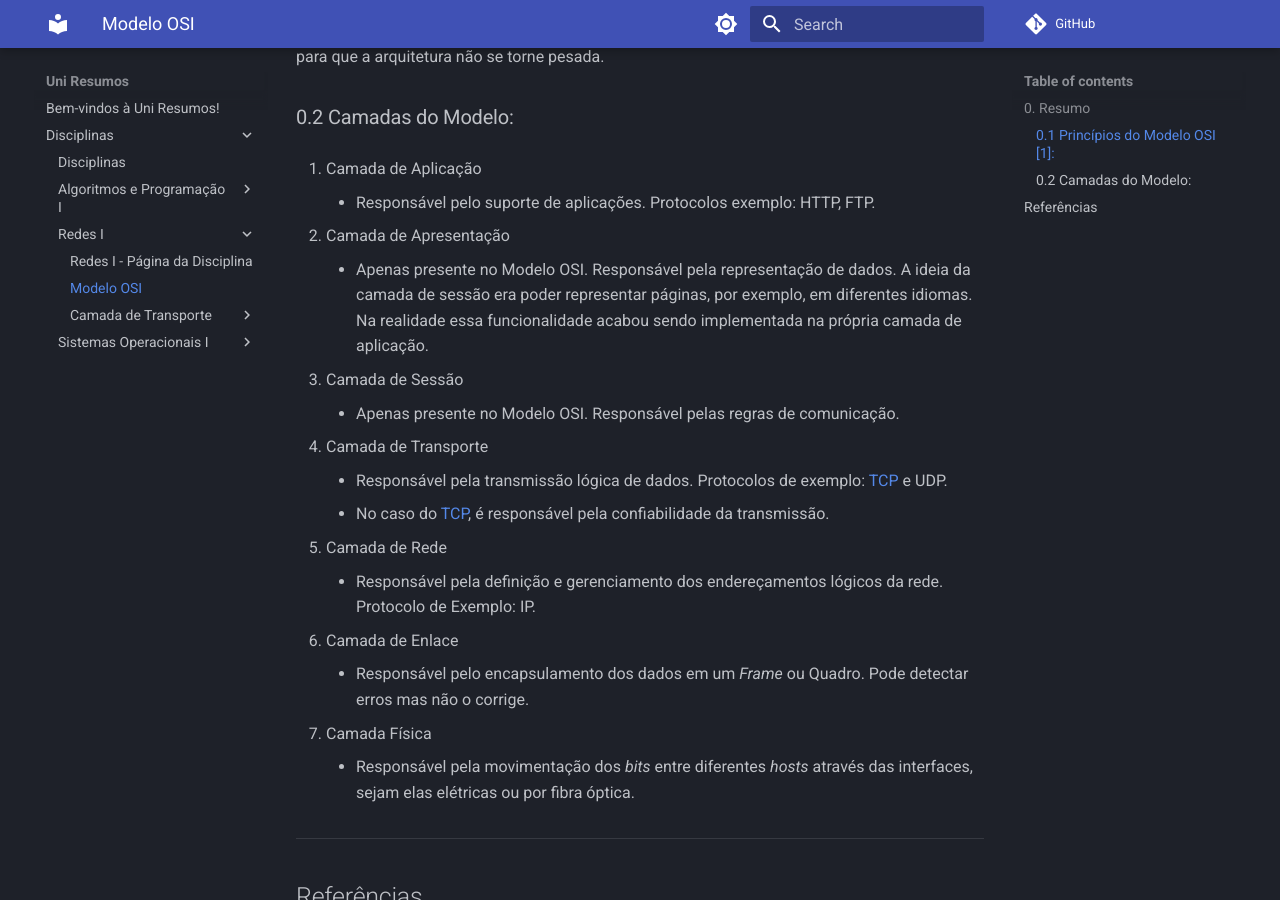
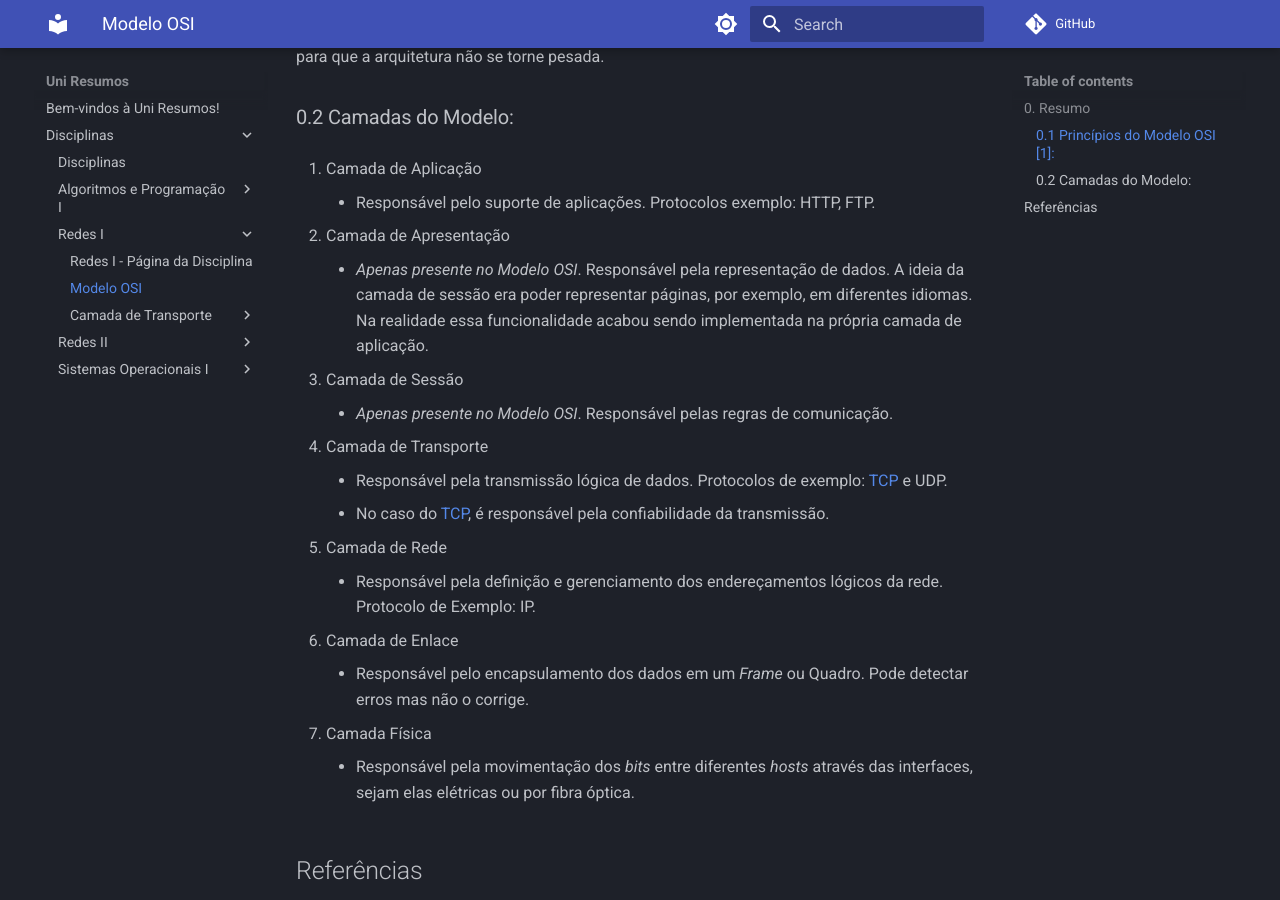
Before and after one commit to eduardoschulz/uniresumos, an MkDocs documentation site: the page built from docs/Disciplinas/Redes I/modelo-osi.md, in a window 1280 px wide and 900 px high, scrolled down 701 px. Built offline with MkDocs 1.6.1 and Material for MkDocs 9.7.7, drawn with Linux system fonts in a browser that asks for light colours; comment, search, counter and statistics services are not loaded.

Commit message:
fix modelo-osi: italico e sep. referencias
add redesII e index
add ip

```diff
--- a/docs/Disciplinas/Redes I/modelo-osi.md
+++ b/docs/Disciplinas/Redes I/modelo-osi.md
@@ -19,10 +19,10 @@ V. O número de camadas deve ser grande o suficiente para que funções distinta
     * Responsável pelo suporte de aplicações. Protocolos exemplo: HTTP, FTP.
 
 6. Camada de Apresentação
-    * Apenas presente no Modelo OSI. Responsável pela representação de dados. A ideia da camada de sessão era poder representar páginas, por exemplo, em diferentes idiomas. Na realidade essa funcionalidade acabou sendo implementada na própria camada de aplicação.
+    * *Apenas presente no Modelo OSI*. Responsável pela representação de dados. A ideia da camada de sessão era poder representar páginas, por exemplo, em diferentes idiomas. Na realidade essa funcionalidade acabou sendo implementada na própria camada de aplicação.
 
 5. Camada de Sessão
-    * Apenas presente no Modelo OSI. Responsável pelas regras de comunicação.
+    * *Apenas presente no Modelo OSI*. Responsável pelas regras de comunicação.
 
 4. Camada de Transporte
     * Responsável pela transmissão lógica de dados. Protocolos de exemplo: [TCP](Camada%20de%20Transporte/tcp.md) e UDP.
@@ -36,7 +36,7 @@ V. O número de camadas deve ser grande o suficiente para que funções distinta
 
 1. Camada Física
     * Responsável pela movimentação dos _bits_ entre diferentes _hosts_ através das interfaces, sejam elas elétricas ou por fibra óptica.
----
+
 ## Referências
 * Tanenbaum, A. Computer Networks. 3rd ed. Upper Saddle River, New Jersey, EUA:Prentice Hall PTR, 1996. [1]
 * Tanenbaum, A; Feamster, N; Wheterall, D. Computer Networks. 6th ed. Hockham Way, Harlow, Reino Unido: Pearson Educational Limited, 2021.
```
Also changed, not shown: docs/Disciplinas/Redes II/index.md (added, +15 -0 lines), docs/Disciplinas/Redes II/ip.md (added, +25 -0 lines).
